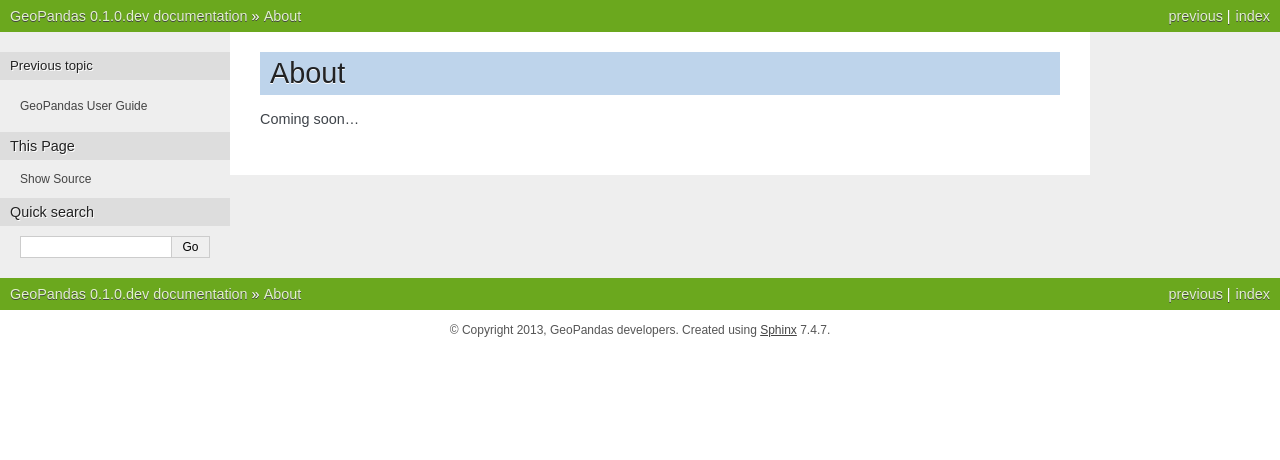
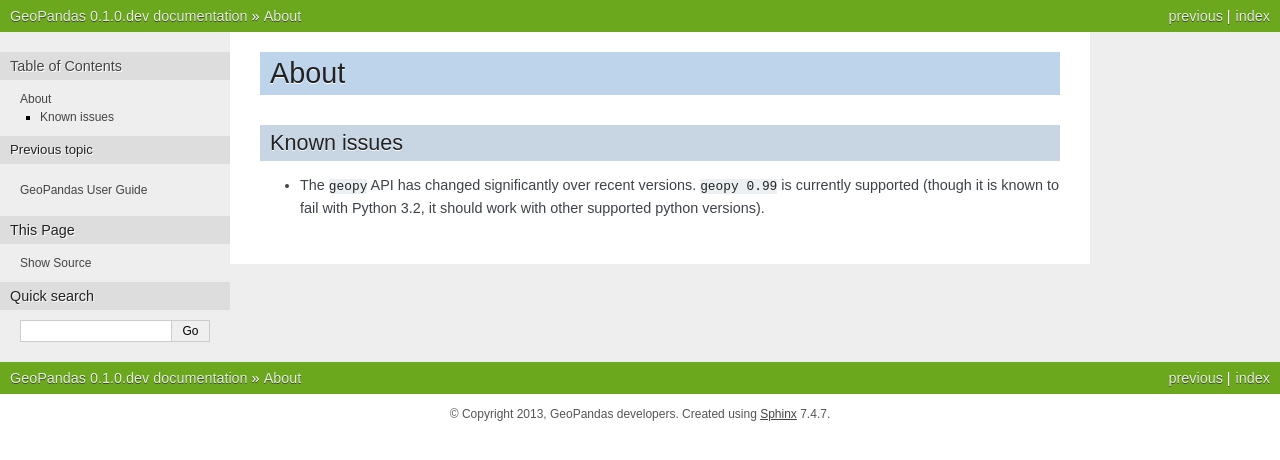
Before and after one commit to geopandas/geopandas, a Sphinx documentation site: the page built from doc/source/about.rst, in a window 1280 px wide. Shown: the top 460 px of the page. Built offline with Sphinx 7.4.7, drawn with Linux system fonts in a browser that asks for light colours; pages that are not in the unit, such as notebooks, are missing from menus.

Commit message:
DOC: Add known issue regarding geopy 0.99 on python 3.2

```diff
--- a/doc/source/about.rst
+++ b/doc/source/about.rst
@@ -1,8 +1,13 @@
 About
 =====
 
-Coming soon...
+Known issues
+------------
 
+- The ``geopy`` API has changed significantly over recent versions.
+  ``geopy 0.99`` is currently supported (though it is known to fail
+  with Python 3.2, it should work with other supported python
+  versions).
 
 .. toctree::
    :maxdepth: 2
```
